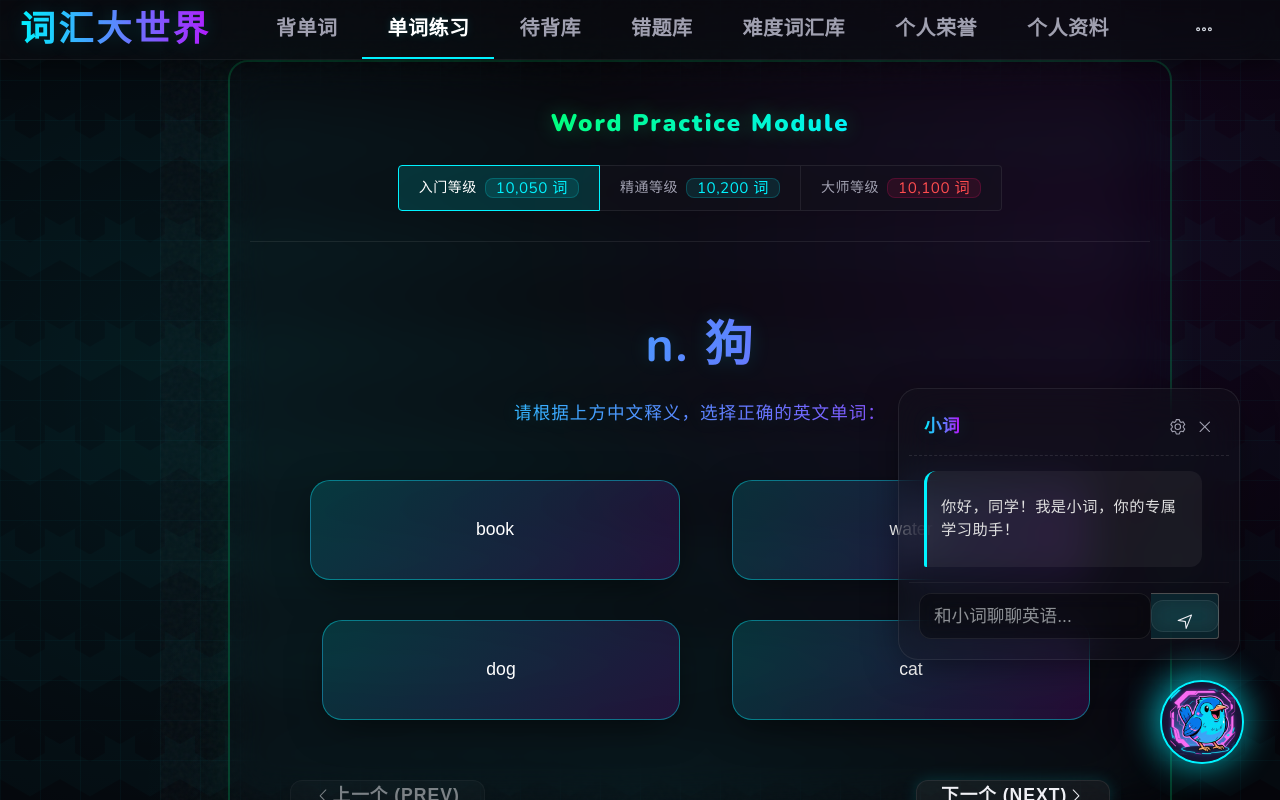
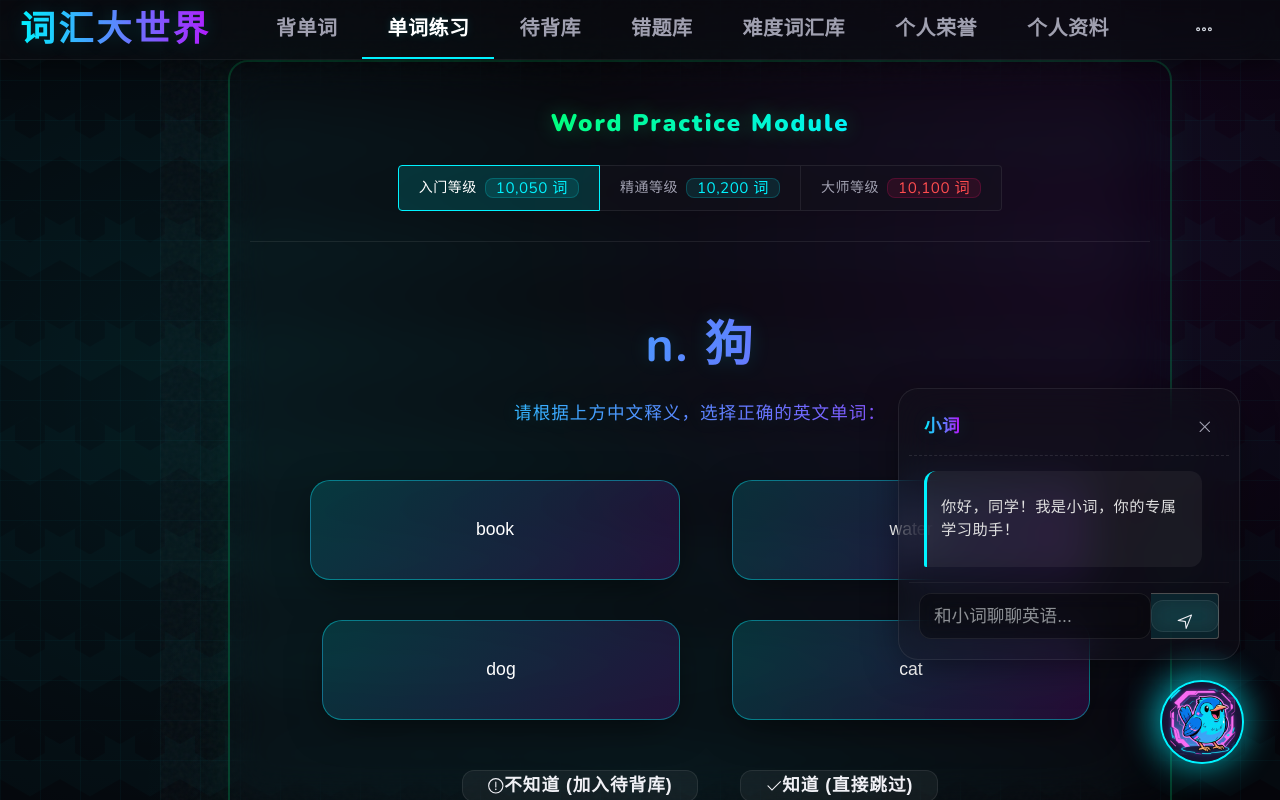
Before and after one commit to MaryJean1984/Mathdatawork, a Vue app in the folder frontend/: page /practice in a window 1280 px wide. Built offline with nearby package versions, Linux system fonts and the light colour scheme; sample sign-in values are in the browser's storage.

Commit message:
feat: use free pollinations ai and add quick actions for word practice

```diff
--- a/frontend/src/components/AiAssistant.vue
+++ b/frontend/src/components/AiAssistant.vue
@@ -5,9 +5,6 @@
       <div class="chat-header">
         <span class="ai-name neon-text">小词</span>
         <div class="header-actions">
-          <el-tooltip content="重置 API Key" placement="top">
-            <el-icon class="action-btn" @click="resetApiKey"><Setting /></el-icon>
-          </el-tooltip>
           <el-icon class="close-btn" @click="toggleChat"><Close /></el-icon>
         </div>
       </div>
@@ -59,7 +56,6 @@
 import { ref, computed, onMounted, nextTick } from 'vue'
 import { Close, Setting, Position } from '@element-plus/icons-vue'
 import { ElMessage, ElMessageBox } from 'element-plus'
-import { GoogleGenerativeAI } from '@google/generative-ai'
 import avatarImg from '../assets/ai_avatar.png'
 
 const isOpen = ref(false)
@@ -126,37 +122,7 @@ const initMessages = () => {
   }
 }
 
-// Gemini AI 聊天逻辑
-const getApiKey = async () => {
-  let key = localStorage.getItem('geminiApiKey')
-  if (!key) {
-    try {
-      const { value } = await ElMessageBox.prompt(
-        '为了使用小词的智能问答功能，请填入您的 Gemini API Key：',
-        '配置 Gemini AI',
-        {
-          confirmButtonText: '保存',
-          cancelButtonText: '取消',
-          inputPattern: /.+/,
-          inputErrorMessage: 'API Key 不能为空'
-        }
-      )
-      key = value
-      localStorage.setItem('geminiApiKey', key)
-      ElMessage.success('API Key 保存成功！')
-    } catch (e) {
-      ElMessage.warning('取消配置，将无法使用智能对话功能。')
-      return null
-    }
-  }
-  return key
-}
-
-const resetApiKey = () => {
-  localStorage.removeItem('geminiApiKey')
-  ElMessage.success('API Key 已清除，下次聊天将重新提示输入。')
-}
-
+// Pollinations AI 免费聊天逻辑
 const sendMessage = async () => {
   const text = userInput.value.trim()
   if (!text) return
@@ -165,36 +131,45 @@ const sendMessage = async () => {
   userInput.value = ''
   scrollToBottom()
 
-  const apiKey = await getApiKey()
-  if (!apiKey) return
-
   isTyping.value = true
   scrollToBottom()
 
   try {
-    const genAI = new GoogleGenerativeAI(apiKey)
-    // 使用 gemini-1.5-pro 或者 gemini-pro
-    const model = genAI.getGenerativeModel({ model: "gemini-1.5-pro" })
-
-    // 构建系统提示词与上下文
     const systemContext = `你现在的身份是一个名叫“小词”的AI英语学习助手，你的形象是一只可爱的蓝色画眉鸟。用户的昵称是“${getNickname()}”。请用活泼、鼓励、简短的语气回答用户的英语学习问题，或者进行日常对话。不要输出过长的长篇大论。请注意：在所有的回复中，绝对不要使用任何Emoji表情符号。`
 
-    const prompt = `${systemContext}\n用户说：${text}\n小词回答：`
+    // 构建 OpenAI 格式的 messages
+    const apiMessages = [
+      { role: 'system', content: systemContext },
+      // 携带部分历史记录以保持上下文（这里简略处理，只传当前对话）
+      { role: 'user', content: text }
+    ]
 
-    const result = await model.generateContent(prompt)
-    const response = await result.response
+    const response = await fetch('https://text.pollinations.ai/openai', {
+      method: 'POST',
+      headers: {
+        'Content-Type': 'application/json',
+      },
+      body: JSON.stringify({
+        messages: apiMessages,
+        model: 'openai', // 或保留默认
+      })
+    })
 
-    messages.value.push({ role: 'assistant', text: response.text() })
+    if (!response.ok) {
+      throw new Error(`HTTP error! status: ${response.status}`)
+    }
+
+    const data = await response.json()
+    const replyText = data.choices[0].message.content
+
+    messages.value.push({ role: 'assistant', text: replyText })
   } catch (error) {
     console.error(error)
     messages.value.push({
       role: 'assistant',
       type: 'error',
-      text: '抱歉，小词的接口开小差了，请检查网络或确认 API Key 是否正确哦。'
+      text: '抱歉，小词的接口开小差了，请稍后再试哦。'
     })
-    if (error.message && error.message.includes('API key not valid')) {
-      localStorage.removeItem('geminiApiKey')
-    }
   } finally {
     isTyping.value = false
     scrollToBottom()
--- a/frontend/src/views/WordPractice.vue
+++ b/frontend/src/views/WordPractice.vue
@@ -46,6 +46,16 @@
           </el-button>
         </div>
 
+        <!-- 知道 / 不知道 快捷操作区 -->
+        <div class="quick-actions">
+          <el-button type="danger" plain @click="markAsUnknown" class="action-btn glass-btn" :disabled="hasAnswered">
+            <el-icon><Warning /></el-icon> 不知道 (加入待背库)
+          </el-button>
+          <el-button type="success" plain @click="markAsKnown" class="action-btn glass-btn" :disabled="hasAnswered">
+            <el-icon><Check /></el-icon> 知道 (直接跳过)
+          </el-button>
+        </div>
+
         <!-- 导航按钮 -->
         <div class="nav-buttons">
           <el-button type="info" plain @click="prevQuestion" :disabled="currentIndex <= 0" class="nav-btn glass-btn">
@@ -77,7 +87,7 @@
 <script setup>
 import { ref, onMounted, computed } from 'vue'
 import { ElMessage } from 'element-plus'
-import { ArrowLeft, ArrowRight } from '@element-plus/icons-vue'
+import { ArrowLeft, ArrowRight, Warning, Check } from '@element-plus/icons-vue'
 
 // 【核心改造】动态生成 30,000+ 级别的海量模拟词库
 const generateMassiveDictionary = () => {
@@ -323,6 +333,42 @@ const recordError = (wordObj) => {
   localStorage.setItem('errorWords', JSON.stringify(errorWords))
 }
 
+const markAsUnknown = () => {
+  const current = currentQuestionData.value
+  if (!current || current.hasAnswered) return
+
+  current.hasAnswered = true
+
+  // 加入待背库
+  let toMemorizeWords = JSON.parse(localStorage.getItem('toMemorizeWords') || '[]')
+  const exists = toMemorizeWords.find(w => w.word === current.question.word)
+  if (!exists) {
+    toMemorizeWords.push({ ...current.question, addedAt: new Date().toISOString() })
+    localStorage.setItem('toMemorizeWords', JSON.stringify(toMemorizeWords))
+    ElMessage.warning(`已将 "${current.question.word}" 加入待背库`)
+  } else {
+    ElMessage.info(`"${current.question.word}" 已在待背库中`)
+  }
+
+  // 直接跳过到下一题
+  setTimeout(() => {
+    nextQuestion()
+  }, 800)
+}
+
+const markAsKnown = () => {
+  const current = currentQuestionData.value
+  if (!current || current.hasAnswered) return
+
+  current.hasAnswered = true
+  ElMessage.success(`跳过 "${current.question.word}"，继续下一题`)
+
+  // 直接跳过到下一题
+  setTimeout(() => {
+    nextQuestion()
+  }, 500)
+}
+
 onMounted(() => {
   loadNewQuestion()
 })
@@ -379,10 +425,20 @@ onMounted(() => {
 
 /* 导航按钮样式 */
 .nav-buttons {
-  margin-top: 40px;
+  margin-top: 20px;
   display: flex;
   justify-content: space-between;
   padding: 0 20px;
+}
+.quick-actions {
+  display: flex;
+  justify-content: center;
+  gap: 30px;
+  margin-top: 30px;
+}
+.action-btn {
+  font-size: 1.1rem;
+  padding: 12px 30px !important;
 }
 .glass-btn {
   background: rgba(255, 255, 255, 0.05) !important;
```
